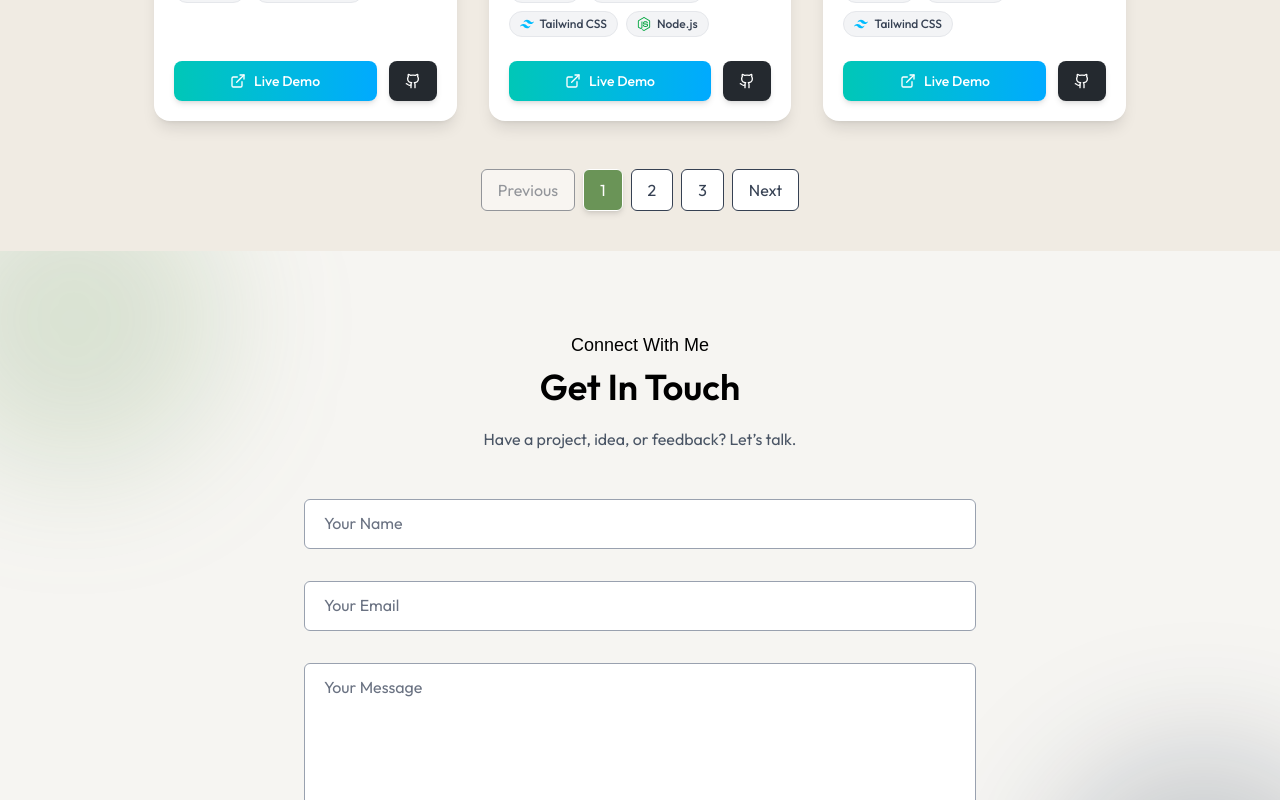
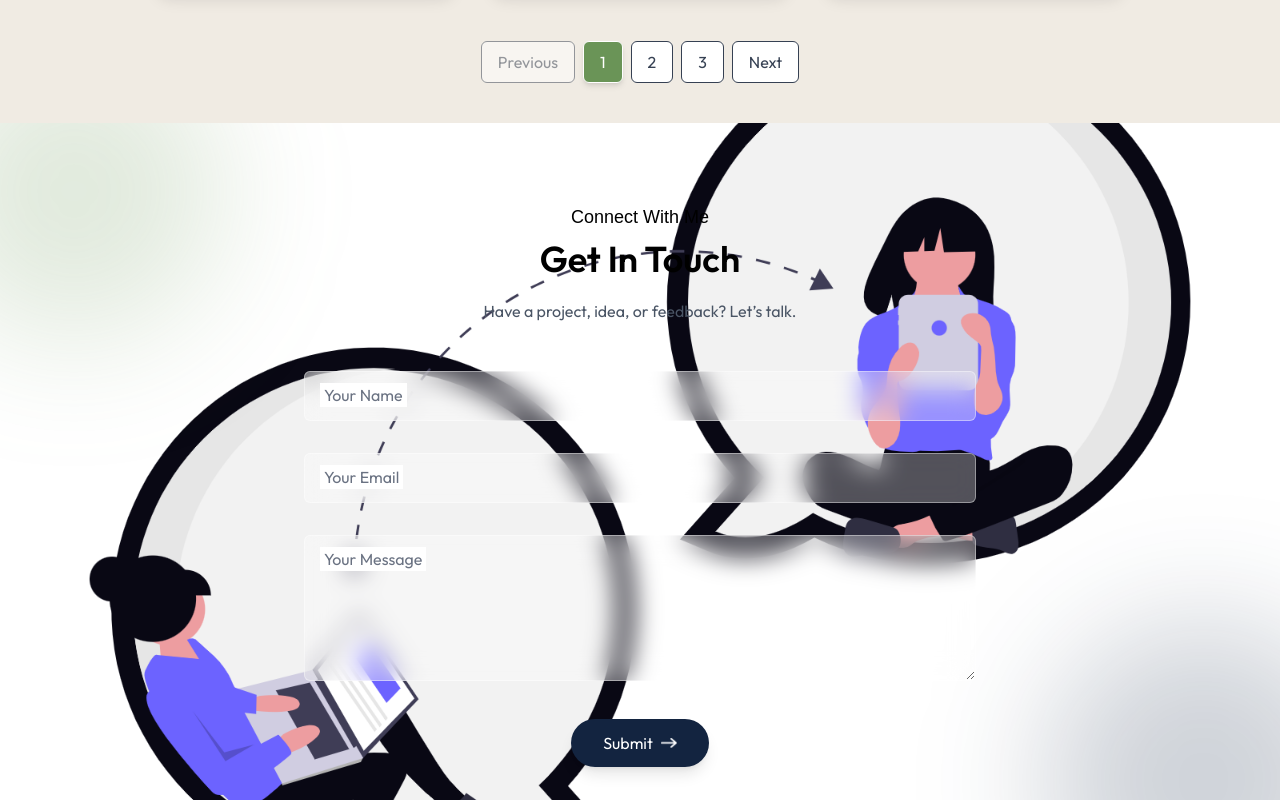
Before and after one commit to DineshSethu001/dcode, a Next.js app: page / in a window 1280 px wide. Shown: the part 2680-3480 px from the top of the page. Built offline with nearby package versions, Linux system fonts and the light colour scheme; a web font is replaced by a local one.

Commit message:
form modified

```diff
--- a/app/components/Contact.jsx
+++ b/app/components/Contact.jsx
@@ -72,6 +72,12 @@ function Contact() {
   return (
     <section
       id="contact"
+         style={{
+  backgroundImage: "url('/connect.png')",
+  backgroundPosition: "center",
+  backgroundRepeat: "no-repeat",
+  backgroundSize: "cover",
+}}
       className="relative overflow-hidden bg-[#F6F5F2] px-[12%] py-20"
     >
       {/* 🌊 Animated Background Blobs */}
@@ -110,7 +116,10 @@ function Contact() {
                 type={field === "email" ? "email" : "text"}
                 name={field}
                 required
-                className="peer w-full bg-white border border-gray-400 rounded-md px-4 py-3 outline-none focus:border-[#132440]"
+                className="peer w-full bg-white/30 backdrop-blur-md
+           border border-white/40 rounded-md
+           px-4 py-3 text-gray-900
+           outline-none focus:border-[#132440]"
               />
               <label
                 className="absolute left-4 top-3 text-gray-500 bg-white px-1
@@ -128,7 +137,10 @@ function Contact() {
               name="message"
               rows="5"
               required
-              className="peer w-full bg-white border border-gray-400 rounded-md px-4 py-3 outline-none focus:border-[#132440]"
+              className="peer w-full bg-white/30 backdrop-blur-md
+           border border-white/40 rounded-md
+           px-4 py-3 text-gray-900
+           outline-none focus:border-[#132440]"
             />
             <label
               className="absolute left-4 top-3 text-gray-500 bg-white px-1
--- a/app/components/Experience.jsx
+++ b/app/components/Experience.jsx
@@ -25,10 +25,14 @@ export default function Experience() {
     setActiveIndex(activeIndex === index ? null : index);
   };
 
+
+
   return (
     <section
       id="experience"
-      className="bg-[#F6F5F2] w-full px-[8%] md:px-[12%] py-16"
+
+
+      className="bg-[#F6F5F2] w-full px-[8%] md:px-[12%] py-16]"
     >
 
 
```
Also changed, not shown: public/bg.png (added), public/connect.png (added).
